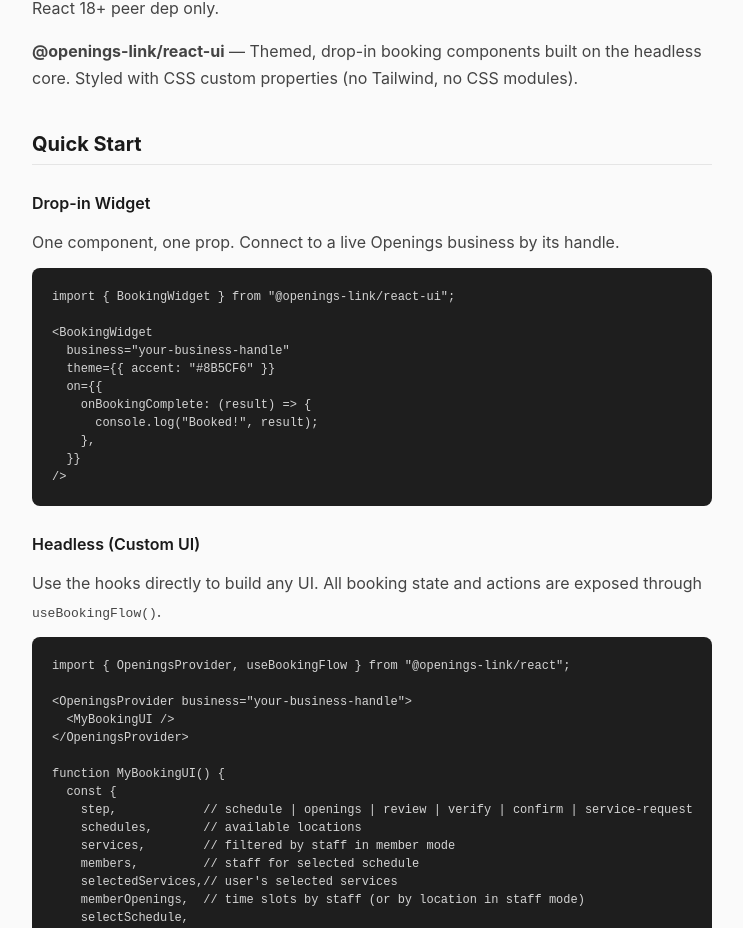
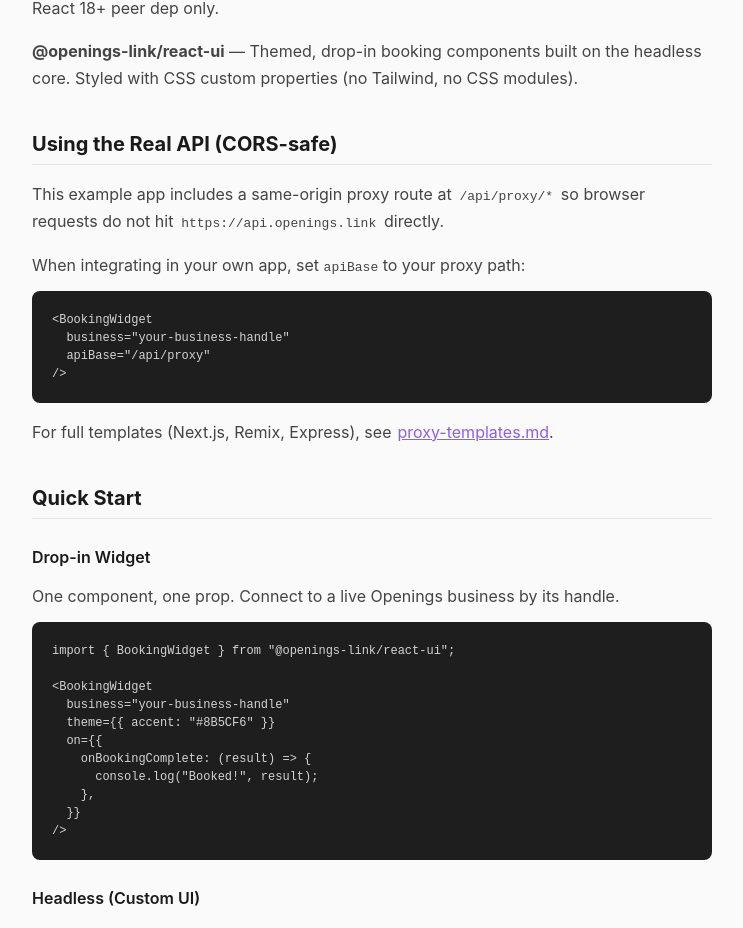
Before and after one commit to openings-link/openings-react, a Next.js app in the folder examples/nextjs/: page / in a window 1280 px wide. Shown: the part 832-1760 px from the top of the page, without its empty margins (268-1011 px from the left). Built offline with nearby package versions, Linux system fonts and the light colour scheme.

Commit message:
Add CORS guidance and proxy usage examples to documentation

```diff
--- a/examples/nextjs/app/page.tsx
+++ b/examples/nextjs/app/page.tsx
@@ -33,6 +33,11 @@
     canGoBack,
   } = useBookingFlow();
 }`;
+
+const CODE_PROXY_USAGE = `<BookingWidget
+  business="your-business-handle"
+  apiBase="/api/proxy"
+/>`;
 
 const h2: React.CSSProperties = {
   fontSize: 20,
@@ -116,8 +121,8 @@
           page — controlled entirely by props.
         </li>
         <li>
-          <strong>Headless-first.</strong> <code>@openings-link/react</code> gives
-          you hooks and state with zero UI opinions.{" "}
+          <strong>Headless-first.</strong> <code>@openings-link/react</code>{" "}
+          gives you hooks and state with zero UI opinions.{" "}
           <code>@openings-link/react-ui</code> gives you a themed drop-in.
         </li>
       </ul>
@@ -128,13 +133,38 @@
         <code>npm install @openings-link/react @openings-link/react-ui</code>
       </pre>
       <p style={p}>
-        <strong>@openings-link/react</strong> — Headless hooks, state machine, and
-        types. Zero dependencies, React 18+ peer dep only.
+        <strong>@openings-link/react</strong> — Headless hooks, state machine,
+        and types. Zero dependencies, React 18+ peer dep only.
       </p>
       <p style={p}>
-        <strong>@openings-link/react-ui</strong> — Themed, drop-in booking components
-        built on the headless core. Styled with CSS custom properties (no
-        Tailwind, no CSS modules).
+        <strong>@openings-link/react-ui</strong> — Themed, drop-in booking
+        components built on the headless core. Styled with CSS custom properties
+        (no Tailwind, no CSS modules).
+      </p>
+
+      {/* ── CORS / Proxy ── */}
+      <h2 style={h2}>Using the Real API (CORS-safe)</h2>
+      <p style={p}>
+        This example app includes a same-origin proxy route at
+        <code> /api/proxy/* </code> so browser requests do not hit
+        <code> https://api.openings.link </code> directly.
+      </p>
+      <p style={p}>
+        When integrating in your own app, set <code>apiBase</code> to your proxy
+        path:
+      </p>
+      <pre style={code}>
+        <code>{CODE_PROXY_USAGE}</code>
+      </pre>
+      <p style={p}>
+        For full templates (Next.js, Remix, Express), see
+        <a
+          href="https://github.com/openings-link/openings-react/blob/main/docs/proxy-templates.md"
+          style={{ color: "#8B5CF6", marginLeft: 6 }}
+        >
+          proxy-templates.md
+        </a>
+        .
       </p>
 
       {/* ── Quick start ── */}
```
Also changed, not shown: packages/react-ui/README.md, packages/react/README.md, 3 other files (tests, documents, lock files or other folders).
